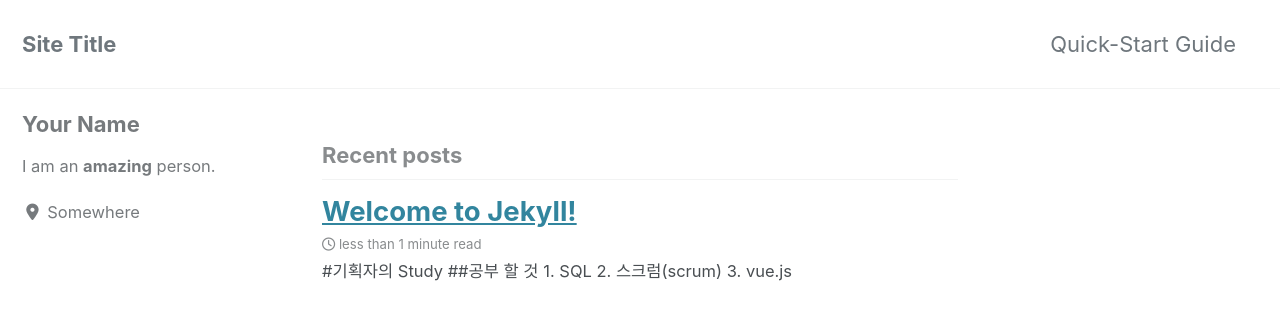
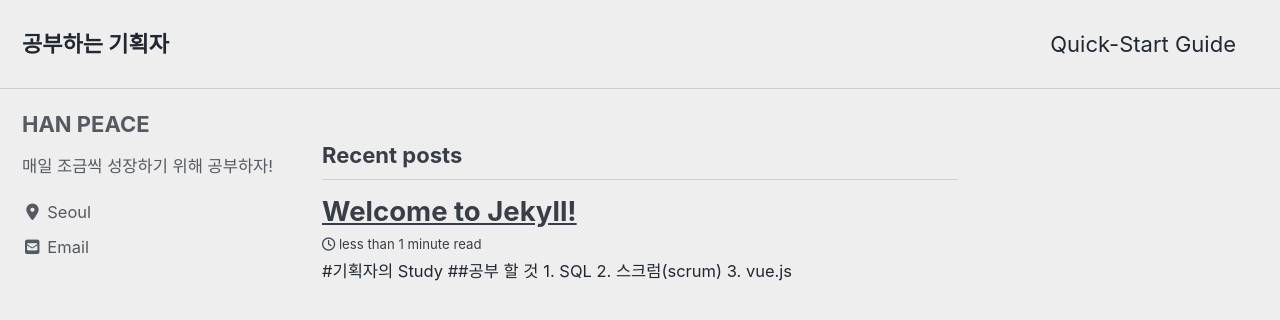
Before and after one commit to hanpeaceye/history, a Jekyll site: the page built from index.html, in a window 1280 px wide and 900 px high. Shown: the top 320 px of the window. Built offline with Jekyll 4.4.1, drawn with Linux system fonts in a browser that asks for light colours; cached includes are drawn as plain includes; nearby versions of some CDN libraries; the list of posts is cut into pages by our own code; some of the changed text lies outside the part shown.

Commit message:
설정 변경

```diff
--- a/_config.yml
+++ b/_config.yml
@@ -5,24 +5,25 @@
 # For technical reasons, this file is *NOT* reloaded automatically when you use
 # `jekyll serve`. If you change this file, please restart the server process.
 
+# remote_theme : mmistakes/minimal-mistakes
 # Theme Settings
 #
 # Review documentation to determine if you should use `theme` or `remote_theme`
 # https://mmistakes.github.io/minimal-mistakes/docs/quick-start-guide/#installing-the-theme
 
-# theme                  : "minimal-mistakes-jekyll"
-# remote_theme           : "mmistakes/minimal-mistakes"
-minimal_mistakes_skin    : "default" # "air", "aqua", "contrast", "dark", "dirt", "neon", "mint", "plum", "sunrise"
+theme                  : "minimal-mistakes-jekyll"
+remote_theme           : "mmistakes/minimal-mistakes"
+minimal_mistakes_skin    : "air" # "air", "aqua", "contrast", "dark", "dirt", "neon", "mint", "plum", "sunrise"
 
 # Site Settings
 locale                   : "en-US"
-title                    : "Site Title"
+title                    : "공부하는 기획자"
 title_separator          : "-"
 subtitle                 : # site tagline that appears below site title in masthead
-name                     : "Your Name"
-description              : "An amazing website."
-url                      : # the base hostname & protocol for your site e.g. "https://mmistakes.github.io"
-baseurl                  : # the subpath of your site, e.g. "/blog"
+name                     : "hanpeace"
+description              : "Study blog."
+url                      : "https://hanpeaceye.github.io" # the base hostname & protocol for your site e.g. "https://mmistakes.github.io"
+baseurl                  : "" # the subpath of your site, e.g. "/blog"
 repository               : # GitHub username/repo-name e.g. "mmistakes/minimal-mistakes"
 teaser                   : # path of fallback teaser image, e.g. "/assets/images/500x300.png"
 logo                     : # path of logo image to display in the masthead, e.g. "/assets/images/88x88.png"
@@ -107,11 +108,11 @@ analytics:
 
 # Site Author
 author:
-  name             : "Your Name"
+  name             : "HAN PEACE"
   avatar           : # path of avatar image, e.g. "/assets/images/bio-photo.jpg"
-  bio              : "I am an **amazing** person."
-  location         : "Somewhere"
-  email            :
+  bio              : "매일 조금씩 성장하기 위해 공부하자!"
+  location         : "Seoul"
+  email            : "hanpeaceyee@daum.net"
   links:
     - label: "Email"
       icon: "fas fa-fw fa-envelope-square"
```
